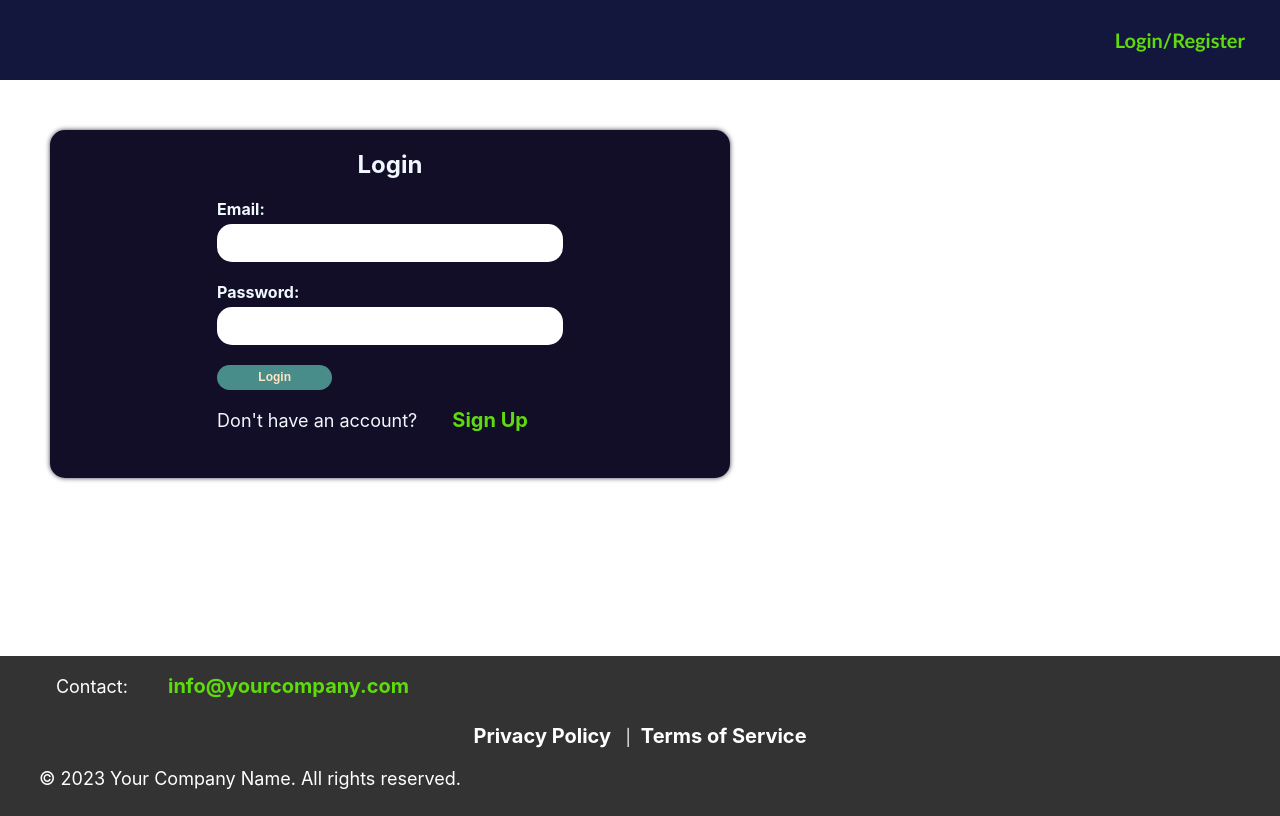
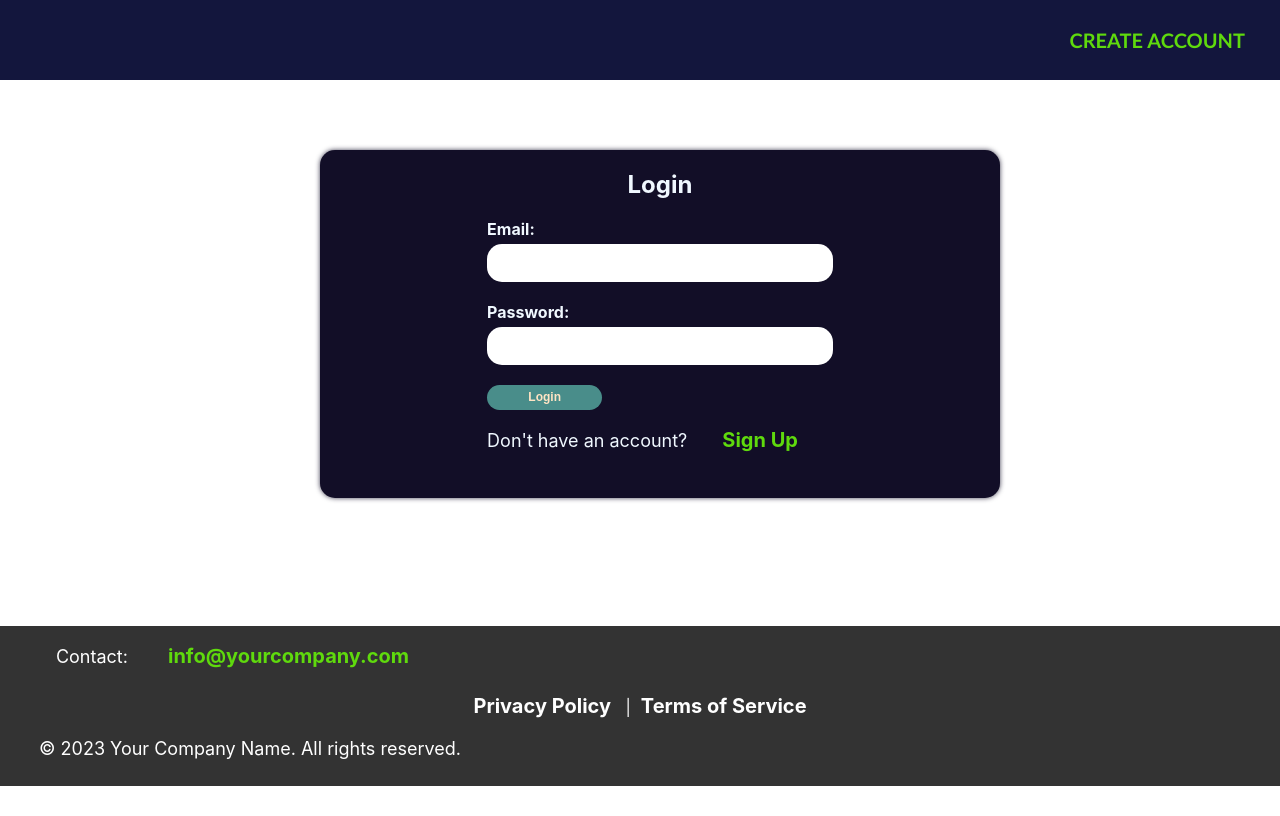
Before and after one commit to Collinswarui/project_tracker, a React (Create React App) app in the folder client/: page /login in a window 1280 px wide. Built offline with nearby package versions, Linux system fonts and the light colour scheme; the HTML template or start-up script is replaced by a standard one.

Commit message:
added some css to align the application

```diff
--- a/client/src/components/Navbar.jsx
+++ b/client/src/components/Navbar.jsx
@@ -26,7 +26,7 @@ export const Navbar = () => {
 
 
       {!cookies.access_token ? (
-      <Link to='/register'>Login/Register</Link>
+      <Link to='/register'>CREATE ACCOUNT</Link>
       ) : (
         <button onClick={logout}>
           <FaSignOutAlt />Logout
--- a/client/src/index.css
+++ b/client/src/index.css
@@ -13,8 +13,8 @@ code {
 }
 
 .App {
-  /* display: flex;
-  flex-direction: column;
+  /* display: flex; */
+  /* flex-direction: column;
   justify-content: center;
   align-items: center; */
   font-family: -apple-system, BlinkMacSystemFont, "Segoe UI", Roboto, Oxygen,
@@ -47,7 +47,8 @@ body {
   background-color: rgb(18, 14, 39);
   border-radius: 15px;
   box-shadow: 0 0 5px rgba(18, 14, 39, 0.8);
-  margin: 50px;
+  margin-top: 70px;
+  margin-left: 25%;
   width: 50%;
 }
 
@@ -80,7 +81,7 @@ input {
   color: white;
   text-decoration: none;
   font-family: 'Gill Sans', 'Gill Sans MT', Calibri, 'Trebuchet MS', sans-serif;
-  font-weight: 700;
+  font-weight: 900;
 }
 
 a {
```
